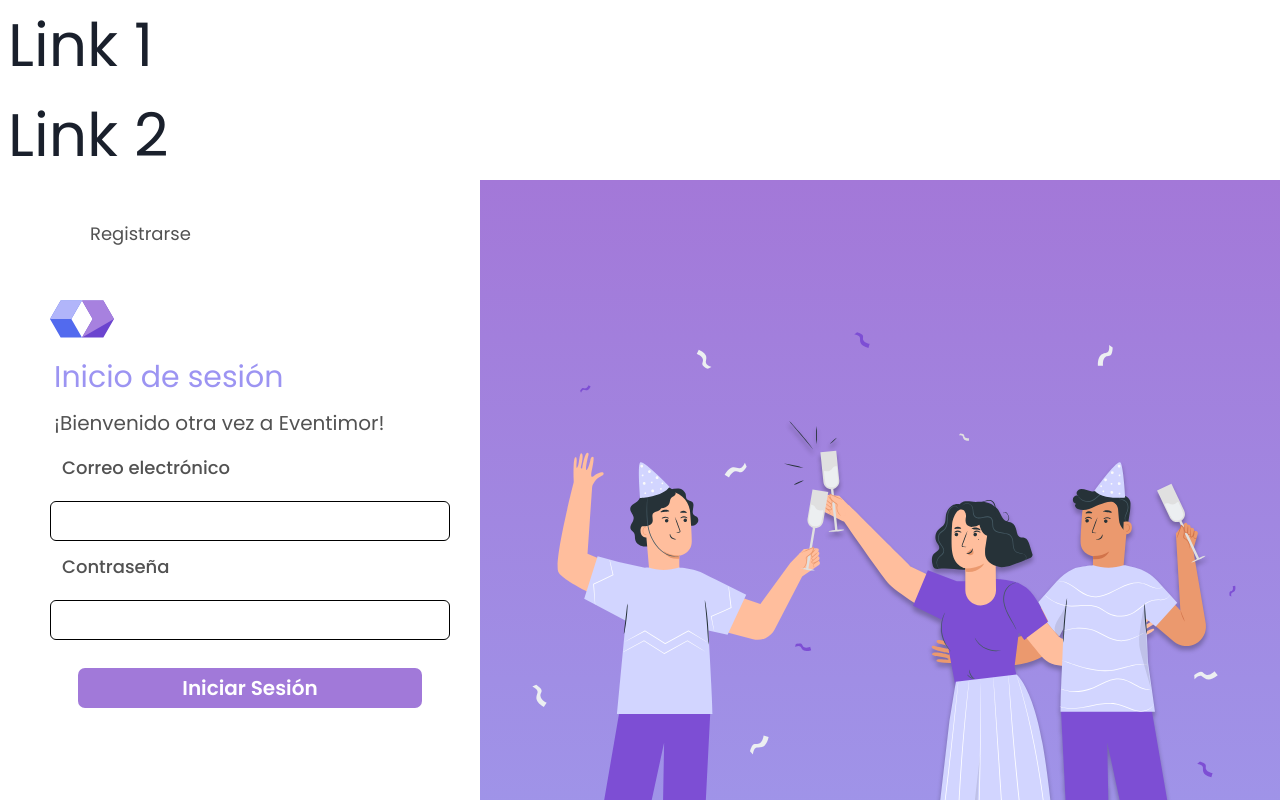
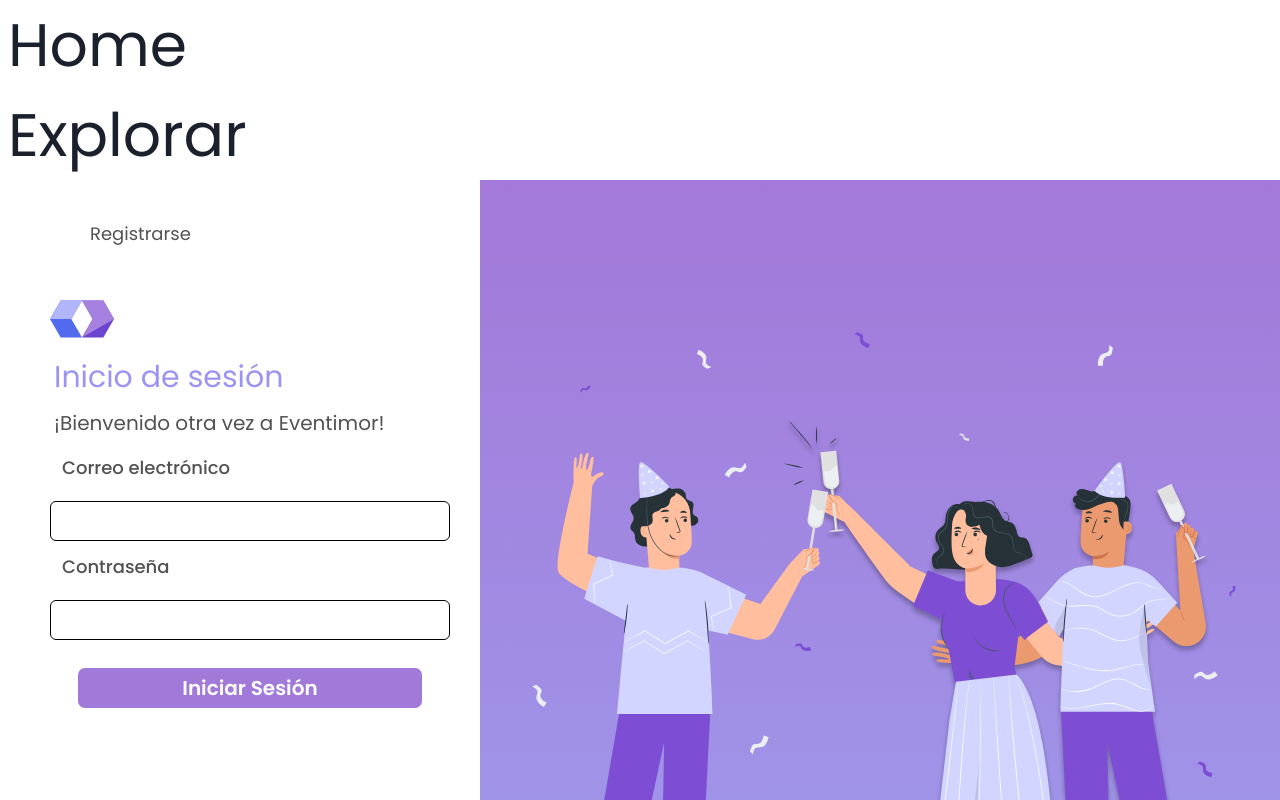
Before and after one commit to kioshiokamoto/redis-message-broker-services, a React (Create React App) app in the folder packages/client/: page / in a window 1280 px wide. Shown: the top 800 px of the page. Built offline with nearby package versions, Linux system fonts and the light colour scheme.

Commit message:
test push

```diff
--- a/packages/client/src/components/Navbar.jsx
+++ b/packages/client/src/components/Navbar.jsx
@@ -8,10 +8,10 @@ export default function Navbar() {
         <div>
             <ul>
             <li >
-                 <NavLink exact to="/" > <Text fontSize="6xl" ml="2">Link 1</Text></NavLink>
+                 <NavLink exact to="/" > <Text fontSize="6xl" ml="2">Home</Text></NavLink>
             </li>
             <li >
-                <NavLink exact to="/pageTwo"><Text fontSize="6xl" ml="2">Link 2</Text></NavLink>
+                <NavLink exact to="/pageTwo"><Text fontSize="6xl" ml="2">Explorar</Text></NavLink>
             </li>
             </ul>
         </div>
```
Also changed, not shown: 1 other file (tests, documents, lock files or other folders).
